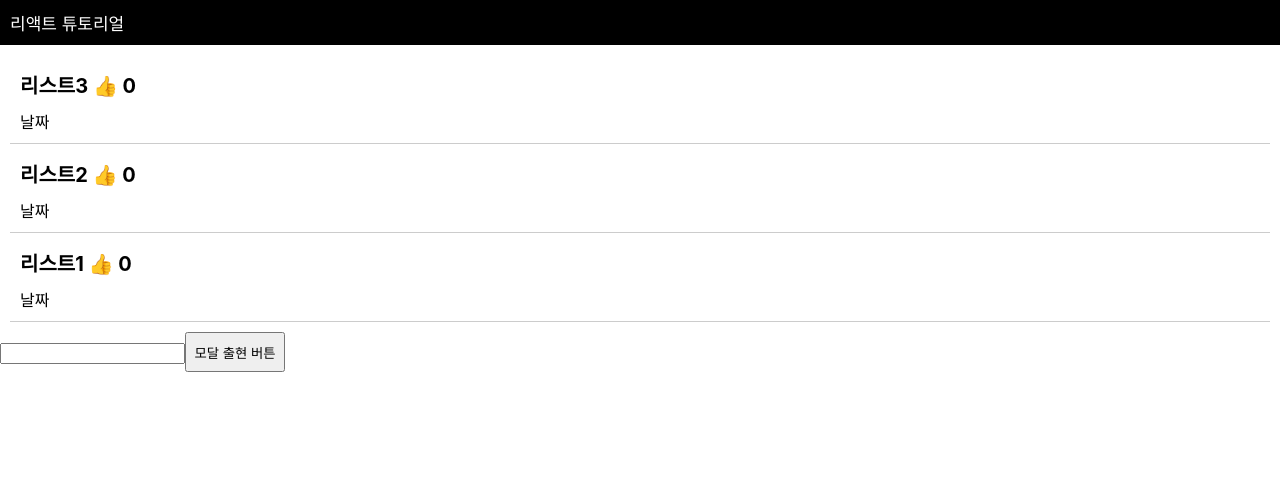
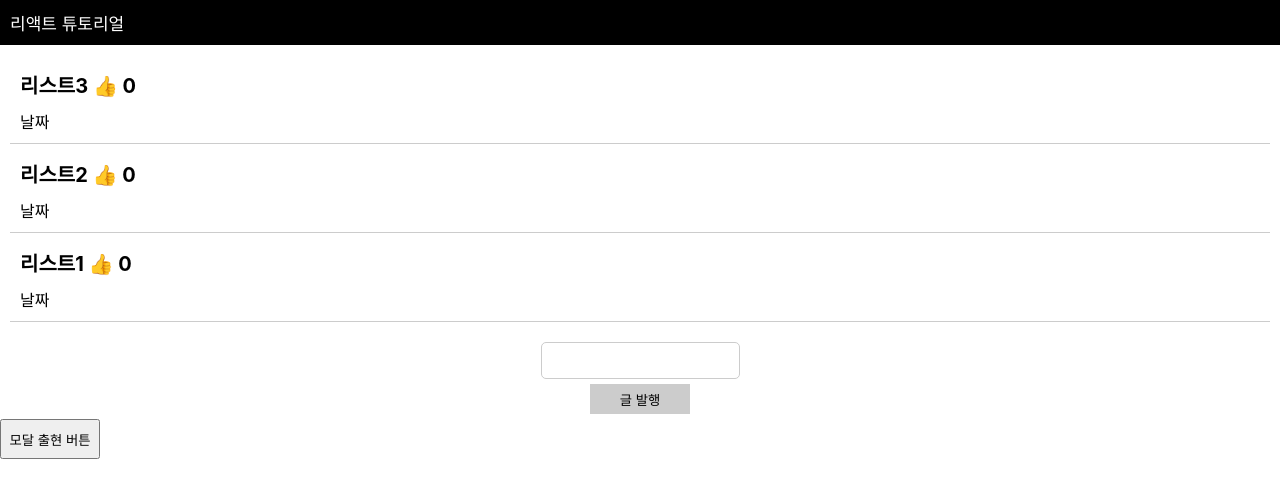
Before and after one commit to VictoryJu/React, a React (Create React App) app: page / in a window 1280 px wide. Shown: the top 498 px of the page. Built offline with nearby package versions, Linux system fonts and the light colour scheme.

Commit message:
React 배열에 값추가하는 방법 배움

```diff
--- a/src/App.css
+++ b/src/App.css
@@ -11,6 +11,27 @@
 
 .main-container{
   padding:10px;
+}
+
+.input-line{
+  padding:5px;
+}
+
+.input-line > input{
+  border: 1px solid #ccc;
+  padding: 10px;
+  border-radius: 5px;
+  display: block;
+  margin:5px auto;
+}
+
+.input-line > button{
+  width: 100px;
+  height: 30px;
+  display: block;
+  margin:0 auto;
+  background-color: #ccc;
+  border:none
 }
 
 .modal-btn{
--- a/src/App.tsx
+++ b/src/App.tsx
@@ -36,7 +36,10 @@ function App() {
         }
       </div>
 
-      <input onChange={(e)=>{setInsertData(e.target.value)}} />
+      <div className='input-line'>
+        <input onChange={(e)=>{setInsertData(e.target.value)}}></input>
+        <button onClick={()=>{setTitle([insertData, ...title])}} >글 발행</button>
+      </div>
 
       <button className='modal-btn' onClick={()=>setIsShow(isShow?false:true)}>모달 출현 버튼</button>
 
```
